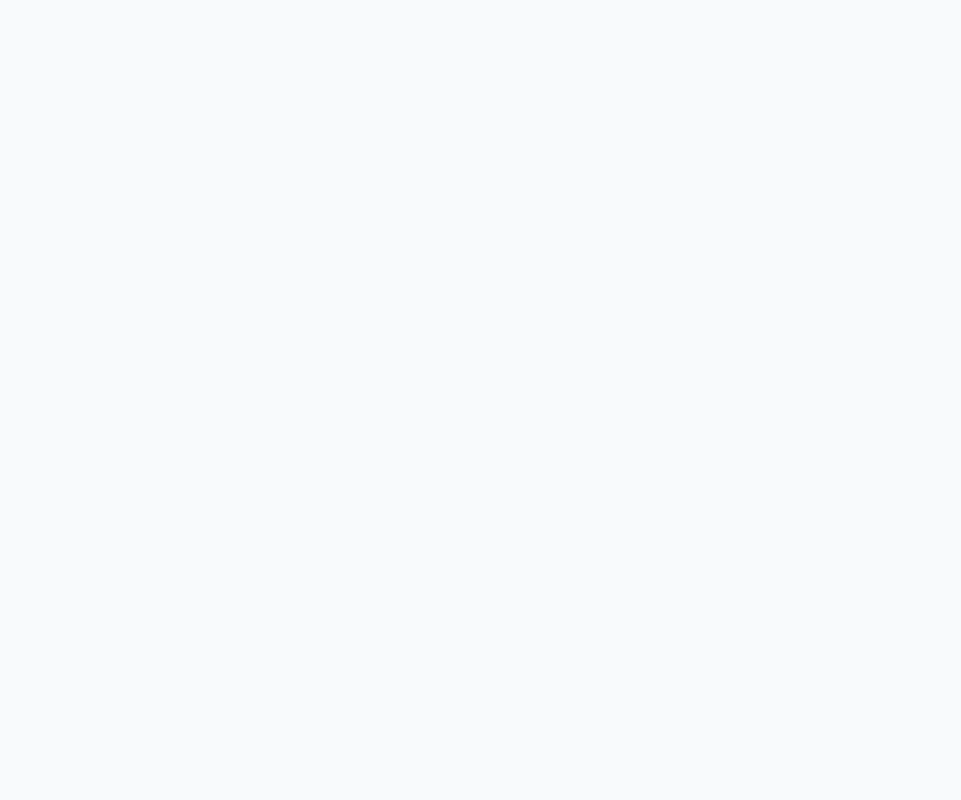
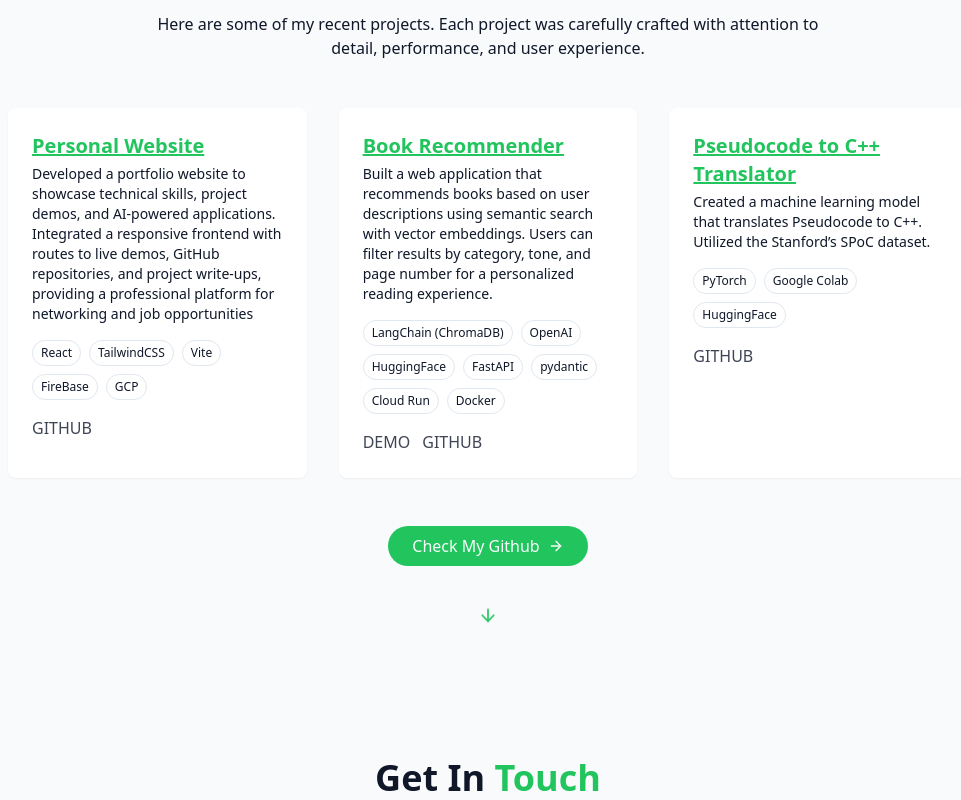
Before and after one commit to tuanqpham0921/personal_web, a React (Vite) app: page /book-recommender in a window 1280 px wide. Shown: the part 940-1740 px from the top of the page, without its empty margins (152-1113 px from the left). Before the commit the page ends 800 px from the top, so only its background shows below. Built offline with nearby package versions, Linux system fonts and the light colour scheme.

Commit message:
format the BookRec page

```diff
--- a/src/pages/BookRecommender.jsx
+++ b/src/pages/BookRecommender.jsx
@@ -2,8 +2,8 @@ import { Navbar }         from "@/components/Navbar";
 import { ThemeToggle }    from "@/components/ThemeToggle";
 import { StarBackground } from "@/components/StarBackground";
 import BookRecSection from "../components/BookRecSection";
-
-
+import { ProjectsSection } from "@/components/ProjectsSection";
+import { ContactSection } from "@/components/ContactSection";
 
 export const BookRecommender = () => {
   return (
@@ -17,8 +17,14 @@ export const BookRecommender = () => {
     {/* Nav Bar */}
     <Navbar />
 
-    {/* Book Recommendation Section */}
-    <BookRecSection />
+    <main>
+      {/* Book Recommendation Section */}
+      <BookRecSection />
+    </main>
+
+    {/* Footer */}
+    <ProjectsSection />
+    <ContactSection />
 
   </div>
   );
```
